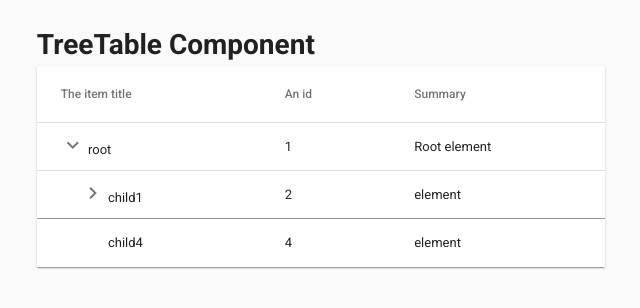
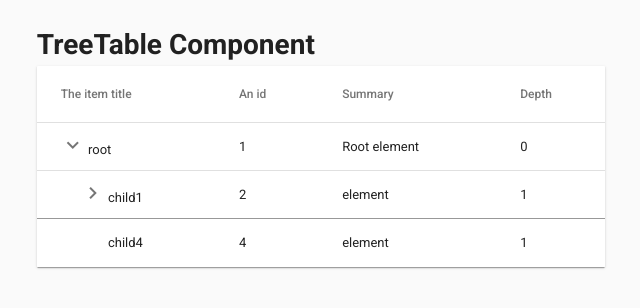
Before and after one commit to kankomi/tree-table, a Vue app: page /#/ in a window 1280 px wide. Shown: the top 308 px of the page, without its empty margins (319-959 px from the left). Built offline with nearby package versions, Linux system fonts and the light colour scheme.

Commit message:
cleaned up naming pre filled edit textbox

```diff
--- a/src/components/TreeTable/EditableCell.vue
+++ b/src/components/TreeTable/EditableCell.vue
@@ -22,7 +22,7 @@ export default {
     label: String
   },
   mounted() {
-    this.data = '';
+    this.data = this.$slots.default[0].text.trim();
   },
   data() {
     return {
--- a/src/components/TreeTable/TreeTable.vue
+++ b/src/components/TreeTable/TreeTable.vue
@@ -3,17 +3,17 @@
         <h1>TreeTable Component</h1>
         <v-data-table
           :items="tableItems"
-          :headers="header"
+          :headers="headers"
           hide-actions
           class="elevation-1"
           :disable-initial-sort="true"
         >
             <template slot="items" slot-scope="props">
                 <td
-                  v-for="(value, idx) of header"
+                  v-for="(header, idx) of headers"
                   v-bind:key="idx"
                   v-bind:class="{ hidden: props.item.hidden }"
-                  v-bind:style="{minWidth: (props.item.depth * 20) + 'px'}"
+                  v-bind:style="{minWidth: calcMinWidth(props.item, header.value) + 'px'}"
                   >
                     <!-- Expand/Collapse icon -->
                     <span v-if="idx === 0">
@@ -23,21 +23,21 @@
                             <v-icon class="clickable" v-if="props.item.expanded" @click="collapseChildren(props.item)">expand_more</v-icon>
                         </span>
                         <span v-else class="block" style="padding-left: 24px"></span>
-                        {{props.item[value.value]}}
+                        {{props.item[header.value]}}
                       </span>
                     </span>
                     <!-- / Expand/Collapse icon -->
                   <span v-else>
-                    <span v-if="value.readonly === false">
+                    <span v-if="header.readonly === false">
                       <editable-cell
                         label="Edit"
-                        @onEnter="props.item[value.value] = $event"
+                        @onEnter="props.item[header.value] = $event"
                       >
-                        {{props.item[value.value]}}
+                        {{props.item[header.value]}}
                       </editable-cell>
                     </span>
                     <span v-else>
-                      {{props.item[value.value]}}
+                      {{props.item[header.value]}}
                     </span>
                   </span>
                 </td>
@@ -51,17 +51,21 @@ import * as Helper from './Helper';
 import EditableCell from './EditableCell';
 
 export default {
-  props: ['data', 'header'],
+  props: ['data', 'headers'],
   components: {
     EditableCell
   },
   mounted() {
-    console.log(this.header);
     this.tableItems = Helper.processData(this.data, null);
   },
   data() {
     return {
       tableItems: [],
+      calcMinWidth(item, key) {
+        var textLen = String(item[key]).length;
+        var offset = 10; // standard offset
+        return textLen * 10 + item.depth * 10 + offset;
+      },
       getItemById(id) {
         for (var item of this.tableItems) {
           if (item.id === id) {
--- a/src/views/TreeTableView.vue
+++ b/src/views/TreeTableView.vue
@@ -2,7 +2,7 @@
     <v-container>
       <v-layout row wrap>
         <v-flex xs6 offset-xs3>
-          <TreeTable :data="items" :header="header"></TreeTable>
+          <TreeTable :data="items" :headers="header"></TreeTable>
         </v-flex>
       </v-layout>
     </v-container>
@@ -77,6 +77,11 @@ export default {
           value: 'summary',
           sortable: false,
           readonly: false
+        },
+        {
+          text: 'Depth',
+          value: 'depth',
+          sortable: false
         }
       ]
     };
```
